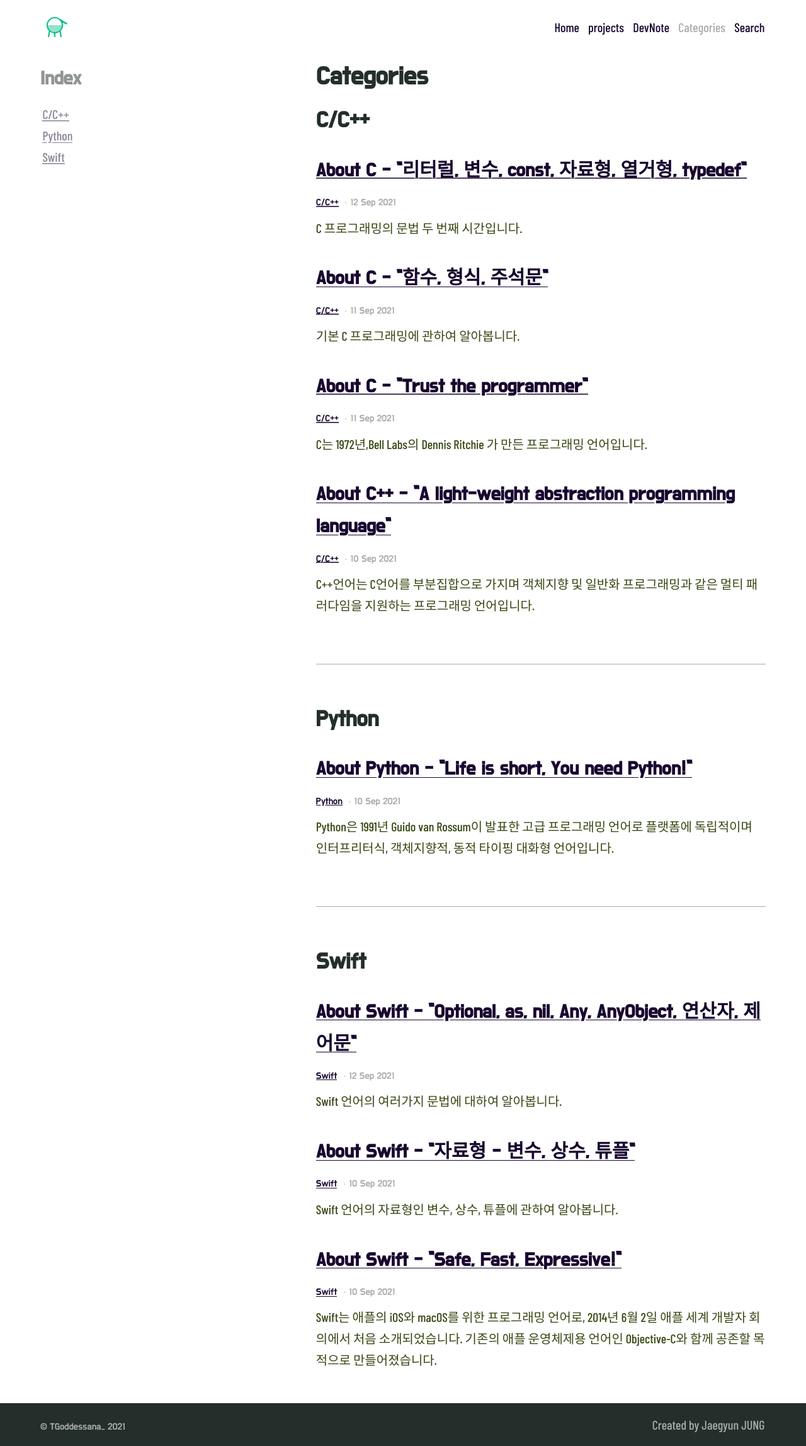
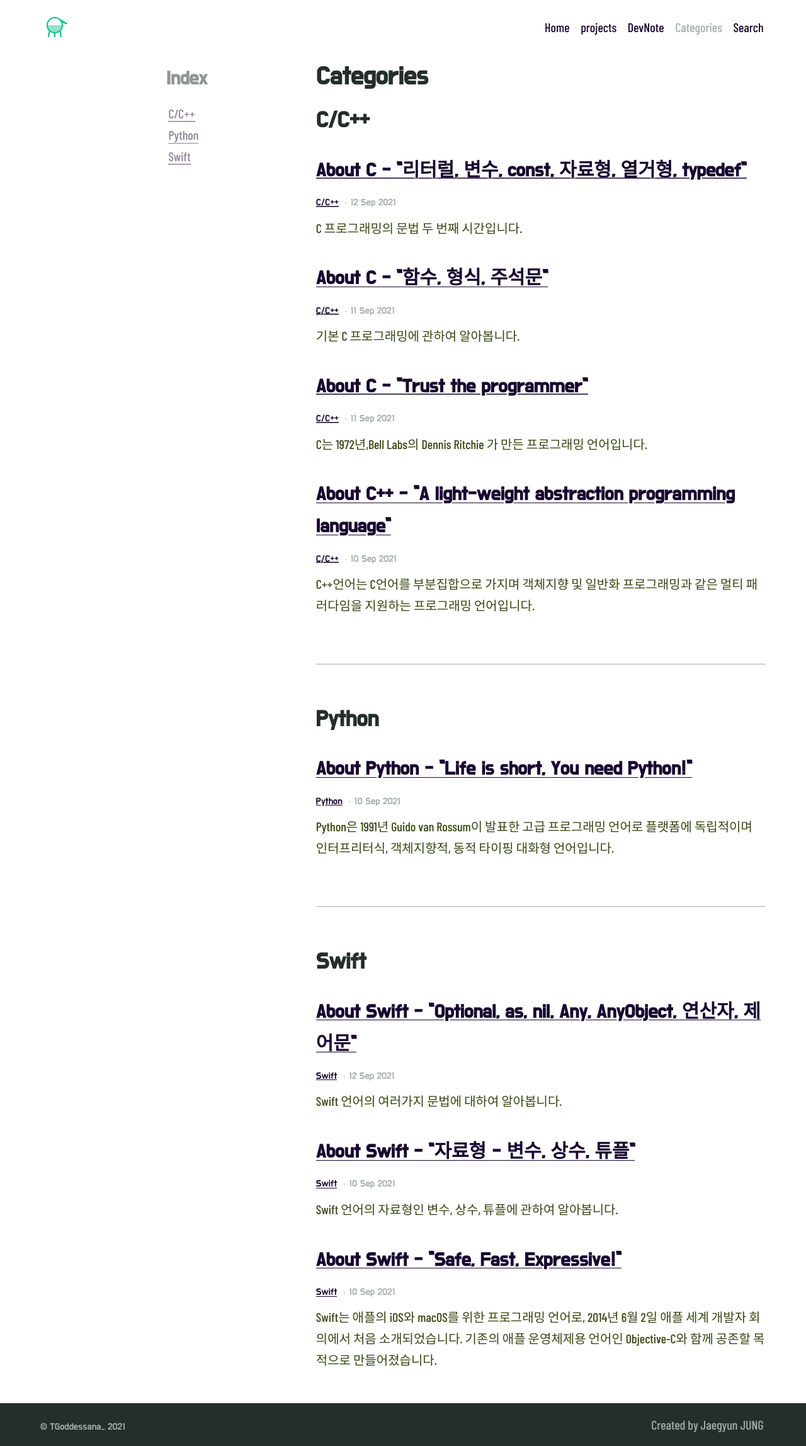
Before and after one commit to daviddarnes/alembic, a Jekyll site: the page built from categories.md, in a window 1280 px wide. Shown: the whole page at 63% size. Built offline with Jekyll 4.4.1, drawn with Linux system fonts in a browser that asks for light colours; some web fonts are replaced.

Commit message:
Update _theme.scss

```diff
--- a/_sass/_theme.scss
+++ b/_sass/_theme.scss
@@ -71,7 +71,7 @@ body {
 
 .nav {
   a {
-    padding: .10rem;
+    padding: .2rem;
   }
   &--social a {
     display: inline-block;
@@ -157,7 +157,7 @@ body {
       top: 0;
     }
     &--left {
-      margin-left: 0;
+      margin-left: 200px;
       margin-right: 4%;
       order: -1;
     }
```
